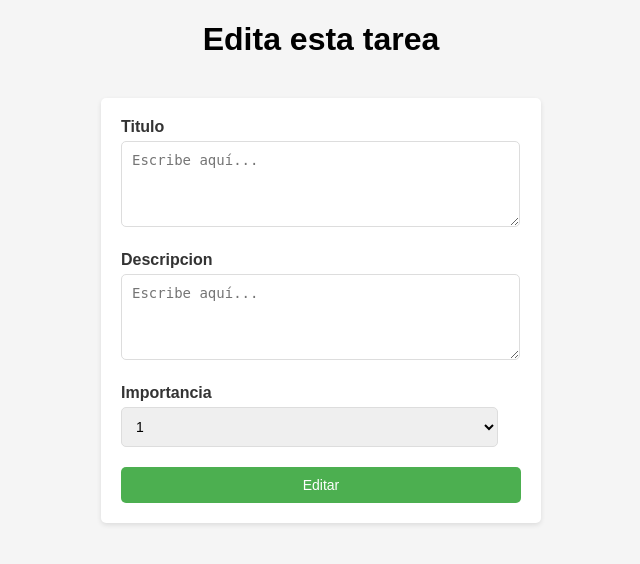
After one commit to MateK12/Bloc_notas, a Flask app: template templates/editar_tareas.html in a window 1280 px wide. The commit adds this page. Shown: the top 564 px of the page, without its empty margins (319-959 px from the left). Run offline with Flask 3, Linux system fonts and the light colour scheme; the template is opened without the code that fills it, so the values that code supplies are empty; some libraries are stand-ins or nearby versions.

Commit message:
25/5 editar obtener datos  y mostrarlos en html

```diff
--- a/app.py
+++ b/app.py
@@ -155,7 +155,6 @@ def Obtener_tareas ():
         ).all()
     print(len(get_tasks))
     sesion1.commit()
-    print("Crea la tarea")
     id_lista = []
     nombre_lista= []
     importancia_lista = []
@@ -179,9 +178,21 @@ def Obtener_tareas ():
         }
 
     return msg
-@app.route("/Editar_Tareas",methods=["POST","GET"])
-def Editar_Tareas():
-    return render_template("editar_tareas_template.html")
+@app.route("/Traer_Tarea",methods=["POST","GET"])
+def Traer_Tarea():
+    obtener_datos_tarea = sesion1.query(Tarea).filter(
+            Tarea.id == request.json["id"],
+        ).all()
+
+    msg = {
+            "mensaje":"tarea lista para editar",
+            "id": obtener_datos_tarea[0].id,
+            "nombre":obtener_datos_tarea[0].nombre,
+            "descripcion": obtener_datos_tarea[0].descripcion,
+            "importancia":obtener_datos_tarea[0].importancia,
+            "fecha": obtener_datos_tarea[0].fecha,
+        }
+    return msg
 if __name__ == '__main__':
     #base.metadata.drop_all(motor)
     #base.metadata.create_all(motor)
--- /dev/null
+++ b/scripts/Editar_Tareas.js
@@ -0,0 +1,18 @@
+async function Editar_Tarea_Redireccion(id) {
+    let API = "http://127.0.0.1:5000";
+    let respuesta = await fetch(`${API}/Traer_Tarea`,{
+        method:["POST"],
+        headers:{"Content-Type":"application/json"},
+        body: JSON.stringify ({
+            id,
+        })
+    })
+    let res = await respuesta.json();
+    console.log(res);
+    titulo.innerHTML = res.nombre;
+    descripcion.innerHTML = res.descripcion;
+        }
+Editar_Tarea_Redireccion(localStorage.getItem("tarea_editandose"));
+let titulo = document.getElementById("titulo");
+let importancia = document.getElementById("Importancia");
+let descripcion = document.getElementById("descripcion");
--- /dev/null
+++ b/styles/editar_tarea.css
@@ -0,0 +1,76 @@
+body {
+	font-family: Arial, sans-serif;
+	background-color: #f2f2f2;
+}
+
+.container {
+	background-color: #fff;
+	border-radius: 5px;
+	box-shadow: 0px 0px 10px 0px rgba(0,0,0,0.2);
+	padding: 20px;
+	margin: 100px auto;
+	max-width: 400px;
+}
+h1 {
+	text-align: center;
+	margin-bottom: 30px;
+}
+
+form {
+	display: flex;
+	flex-direction: column;
+}
+
+label {
+	margin-bottom: 10px;
+}
+body {
+    font-family: Arial, sans-serif;
+    background-color: #f5f5f5;
+    margin: 0;
+    padding: 0;
+  }
+
+  .container {
+    max-width: 400px;
+    margin: 40px auto;
+    background-color: #ffffff;
+    border-radius: 5px;
+    padding: 20px;
+    box-shadow: 0 2px 5px rgba(0, 0, 0, 0.1);
+  }
+
+  .form-group {
+    margin-bottom: 20px;
+    max-width: 377px;
+  }
+
+  label {
+    display: block;
+    margin-bottom: 5px;
+    font-weight: bold;
+    color: #333333;
+  }
+
+  textarea, #Importancia {
+    width: 100%;
+    padding: 10px;
+    border: 1px solid #dddddd;
+    border-radius: 5px;
+    resize: vertical;
+    font-size: 14px;
+  }
+
+  button {
+    background-color: #4caf50;
+    color: #ffffff;
+    border: none;
+    padding: 10px 20px;
+    border-radius: 5px;
+    cursor: pointer;
+    font-size: 14px;
+  }
+
+  button:hover {
+    background-color: #45a049;
+  }
--- /dev/null
+++ b/templates/editar_tareas.html
@@ -0,0 +1,40 @@
+<!DOCTYPE html>
+<html>
+<head>
+  <title>Edita tus tareas</title>
+  <link rel="stylesheet" href="../styles/editar_tarea.css">
+</head>
+<body>
+    <h1>Edita esta tarea</h1>
+  <div class="container">
+    <form>
+      <div class="form-group">
+        <label for="textarea1">Titulo</label>
+        <textarea id="titulo" rows="4" placeholder="Escribe aquí..."></textarea>
+      </div>
+
+      <div class="form-group">
+        <label for="textarea2">Descripcion</label>
+        <textarea id="descripcion" rows="4" placeholder="Escribe aquí..."></textarea>
+      </div>
+
+      <div class="form-group">
+        <label for="textarea3">Importancia</label>
+        <select name="" id="Importancia">
+            <option value="1">1</option>
+            <option value="2">2</option>
+            <option value="3">3</option>
+            <option value="4">4</option>
+            <option value="5">5</option>
+
+        </select>
+    </div>
+
+
+
+      <button type="submit">Editar</button>
+    </form>
+  </div>
+  <script src="../scripts/Editar_Tareas.js"></script>
+</body>
+</html>
```
Also changed, not shown: templates/Dashboard.html (+7 -3 lines), templates/editar_tareas_template.html (deleted, +0 -12 lines), scripts/dashboard.js (line endings or trailing spaces).
